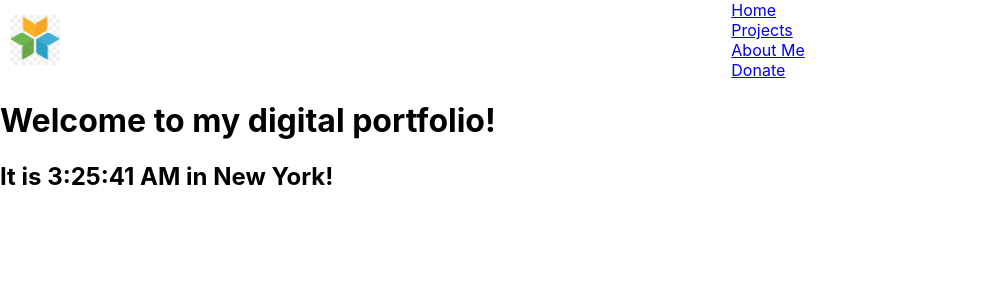
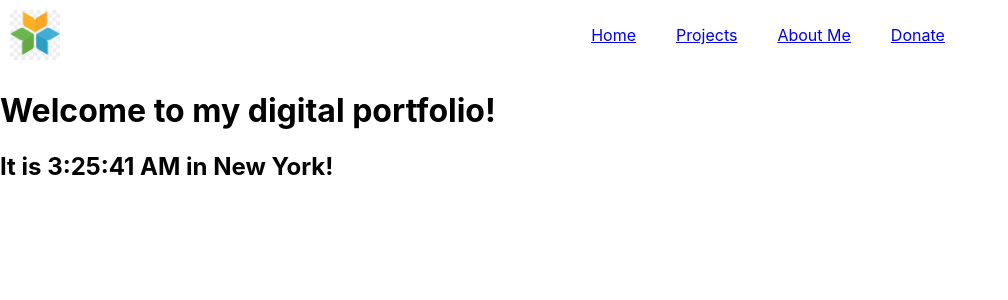
Before and after one commit to apparenelle/StarDrift, a React (Create React App) app in the folder app/: page / in a window 1280 px wide. Shown: the top 300 px of the page, without its empty margins (0-1008 px from the left). Built offline with nearby package versions, Linux system fonts and the light colour scheme.

Commit message:
update Sunday
-added news bar
-still buggy need to work out how to create and add elements in react

```diff
--- a/app/src/App.css
+++ b/app/src/App.css
@@ -1,8 +1,22 @@
+.upper-sectional {
+    display: flex;
+    flex-direction: column;
+}
+.nav-news-container {
+    align-self: center
+}
+
+/*----------Nav based CSS----------*/
 .nav-links {
+    display: flex;
+    flex-direction: row;
     list-style-type: none;
-    margin: 0;
-    padding: 0;
-
+    margin: 0px;
+    padding: 0px;
+}
+.nav-links li{
+    margin: 15px;
+    padding: 5px;
 }
 
 /* Creating a horizontal navigation bar */
@@ -22,20 +36,23 @@
 }
 
 /*This is what needs work*/
-.nav ul li {
-    display: inline;
-    padding: 10px;
-}
+
 /*---------------------------------*/
 
-.nav-logo{
-    width: 50px;
-    height: 50px;
-    margin: 10px;
-}
+
 .nav-logo-flex-container {
     display: flex;
     width: 20%;
     /* justify-content: center; */
     align-items: center;
 }
+.nav ul li {
+    display: inline;
+    padding: 10px;
+}
+.nav-logo{
+    width: 50px;
+    height: 50px;
+    margin: 10px;
+}
+/*----------End of Nav based CSS----------*/
--- a/app/src/App.js
+++ b/app/src/App.js
@@ -1,9 +1,11 @@
 import logo from './logo.svg';
+import Bar from './Nav.js'
 import './App.css';
 
 function App() {
   return (
     <div className="App">
+      < Bar/>
       <h1>Welcome to my digital portfolio!</h1>
       <h2>It is {new Date().toLocaleTimeString()} in New York!</h2>
     </div>
--- a/app/src/Nav.js
+++ b/app/src/Nav.js
@@ -1,24 +1,40 @@
 //import all images and documents and us js to call them.
 import './App.css'
 import companyLogo from './assets/generic_logo.jpeg';
+import React from 'react';
+import ReactDOM from 'react-dom/client';
+
+
 
 function NavBar() {
     return(
-        <div class="nav-flex-container">
-            <div class="nav-logo-flex-container">
-                <img class="nav-logo" src={companyLogo} />
+        <div className="upper-sectional">
+            <div className="nav-flex-container">
+                <div className="nav-logo-flex-container">
+                    <img className="nav-logo" src={companyLogo} />
+                </div>
+
+                <div className="nav-link-flex-container">
+                    <ul className="nav-links">
+                        <li><a href='#'>Home</a></li>
+                        <li><a href='#'>Projects</a></li>
+                        <li><a href='#'>About Me</a></li>
+                        <li><a href='#'>Donate</a></li>
+                    </ul>
+                </div>
             </div>
+            <div className="nav-news-container" id="news-drop" onLoad={grabNews()}>
 
-            <div class="nav-link-flex-container">
-                <ul class="nav-links">
-                    <li><a href='#'>Home</a></li>
-                    <li><a href='#'>Projects</a></li>
-                    <li><a href='#'>About Me</a></li>
-                    <li><a href='#'>Donate</a></li>
-                </ul>
             </div>
         </div>
     );
+}
+
+function grabNews() {
+    // console.log("News was called");
+    // const news = React.createElement("p");
+    // news.innerText = "This is the news";
+    // React.getElementsById("news-drop").appendChild(news);
 }
 
 
--- a/app/src/index.js
+++ b/app/src/index.js
@@ -7,14 +7,8 @@ import reportWebVitals from './reportWebVitals';
 
 const root = ReactDOM.createRoot(document.getElementById('root'));
 
-// This is the main js function that calls other smaller functions within
-// the react environment.s
-
-// The .StrictMode tag is a tool for highlighting potential problems
-// within development. Does not affect production build
 root.render(
   <React.StrictMode>
-    <Bar />
     <App />
   </React.StrictMode>
 );
@@ -24,4 +18,4 @@ root.render(
 // If you want to start measuring performance in your app, pass a function
 // to log results (for example: reportWebVitals(console.log))
 // or send to an analytics endpoint. Learn more: https://bit.ly/CRA-vitals
-reportWebVitals();
+// reportWebVitals();
```
Also changed, not shown: app/src/assets/generic_logo 2.jpeg (added), 1 other file (tests, documents, lock files or other folders).
